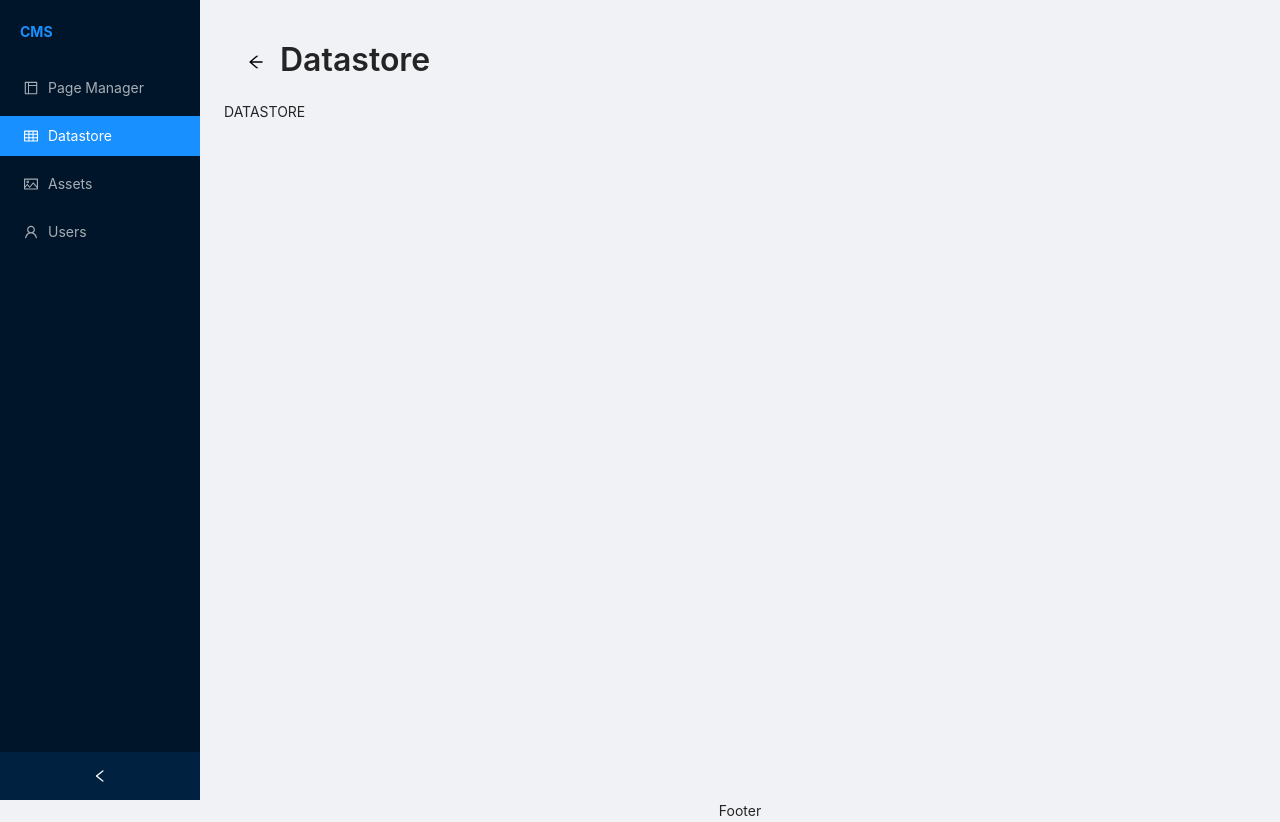
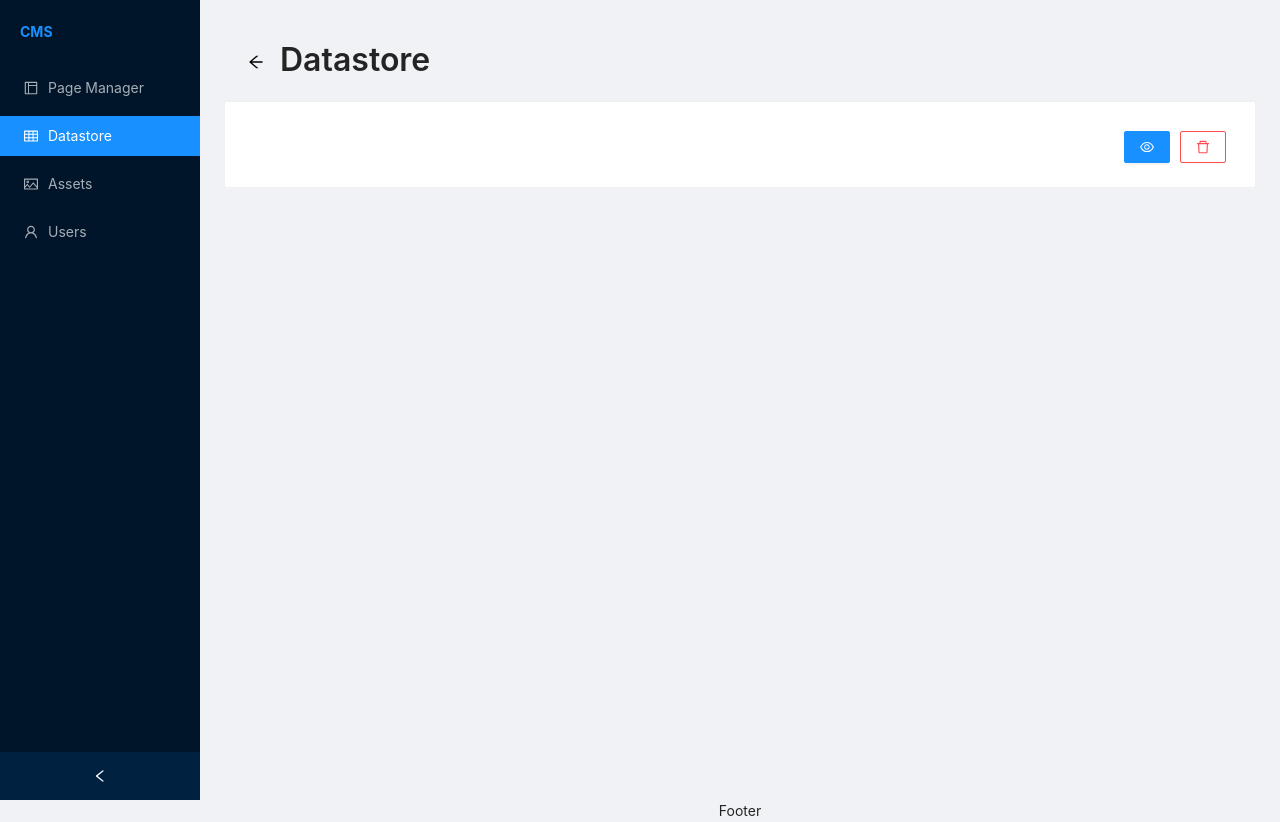
Before and after one commit to simranjitsingh3720/CMS, a Next.js app: page /admin/datastore in a window 1280 px wide. Built offline with nearby package versions, Linux system fonts and the light colour scheme.

Commit message:
create schema list

```diff
--- a/package.json
+++ b/package.json
@@ -13,6 +13,7 @@
     "antd": "^4.18.5",
     "aws-sdk": "^2.1066.0",
     "axios": "^0.25.0",
+    "axios-hooks": "^3.0.0",
     "bcrypt": "^5.0.1",
     "dotenv": "^16.0.0",
     "dotenv-expand": "^8.0.1",
--- a/pages/admin/datastore/index.js
+++ b/pages/admin/datastore/index.js
@@ -1,12 +1,6 @@
-import React from 'react';
+import SchemaCard from '../../../ui/page-components/dynamic-datastore/ListSchemas/SchemaCard';
 
-const index = () => (
-  <div>
-    DATASTORE
-  </div>
-);
-
-export default index;
+export default SchemaCard;
 
 export async function getServerSideProps() {
   return {
--- /dev/null
+++ b/ui/page-components/dynamic-datastore/ListSchemas/SchemaCard/index.js
@@ -0,0 +1,22 @@
+import { DeleteOutlined, EyeOutlined } from '@ant-design/icons';
+import { Card, Button } from 'antd';
+import style from './style.module.scss';
+
+export default function SchemaCard({ SchemaName, deleteSchema, showSchema }) {
+  return (
+    <Card>
+      <div className={style.schema_card}>
+        <div>
+          <h1>{SchemaName}</h1>
+        </div>
+        <div>
+          <Button type="primary" className={style.button} onClick={showSchema}><EyeOutlined /></Button>
+          <Button danger onClick={deleteSchema} className={style.button}>
+            <DeleteOutlined />
+          </Button>
+        </div>
+      </div>
+    </Card>
+
+  );
+}
--- /dev/null
+++ b/ui/page-components/dynamic-datastore/ListSchemas/SchemaCard/style.module.scss
@@ -0,0 +1,14 @@
+.site_card_border_less_wrapper {
+    padding: 30px;
+    background: #ececec;
+  }
+
+.schema_card {
+    display :flex;
+    justify-content:space-between;
+    align-items: center;
+}
+
+.button{
+    margin: 5px 5px 0 5px
+}
```
Also changed, not shown: ui/page-components/dynamic-datastore/ListSchemas/index.js (added, +20 -0 lines), ui/page-components/dynamic-datastore/ListSchemas/style.module.scss (added), 1 other file (tests, documents, lock files or other folders).
